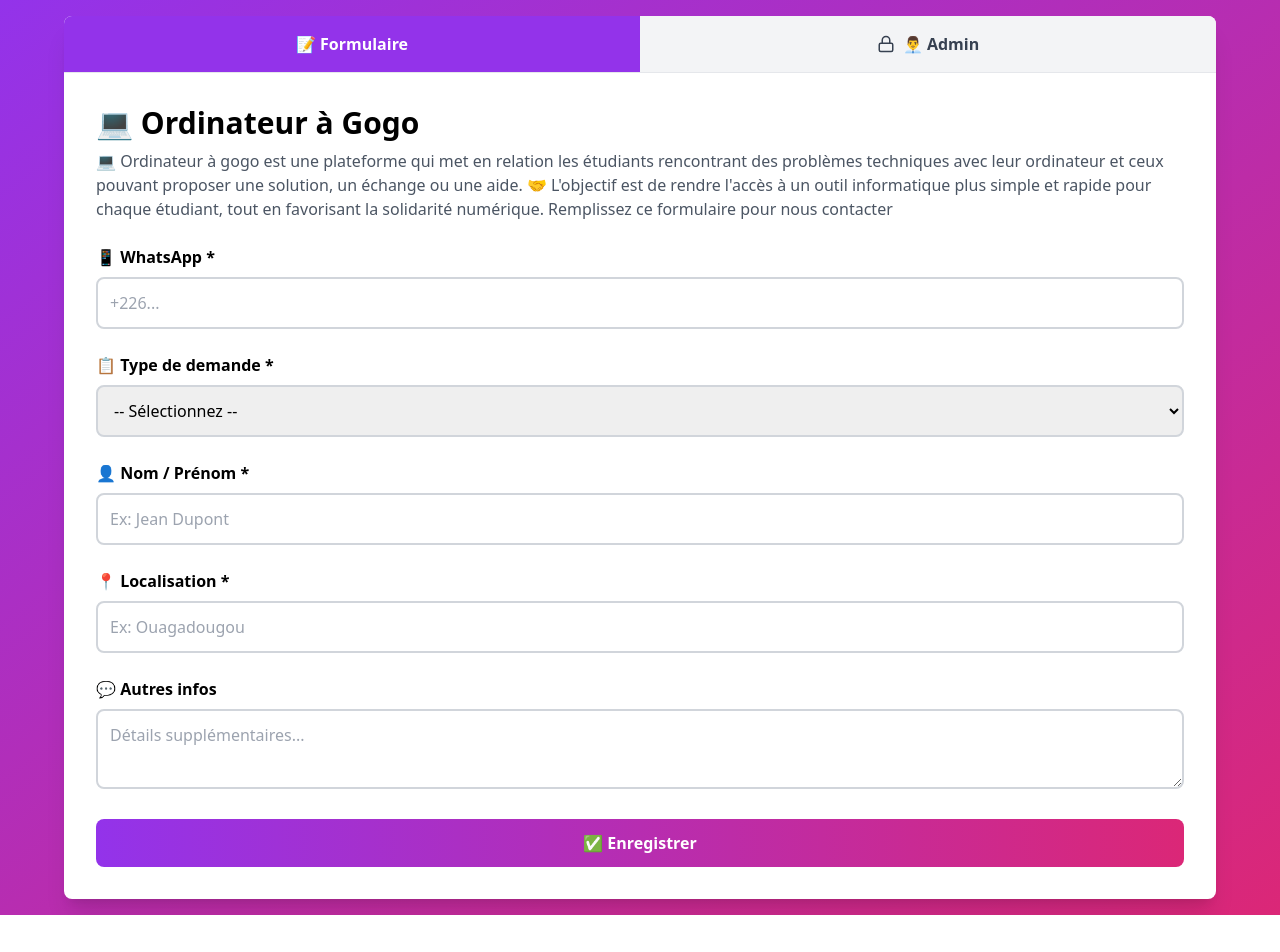
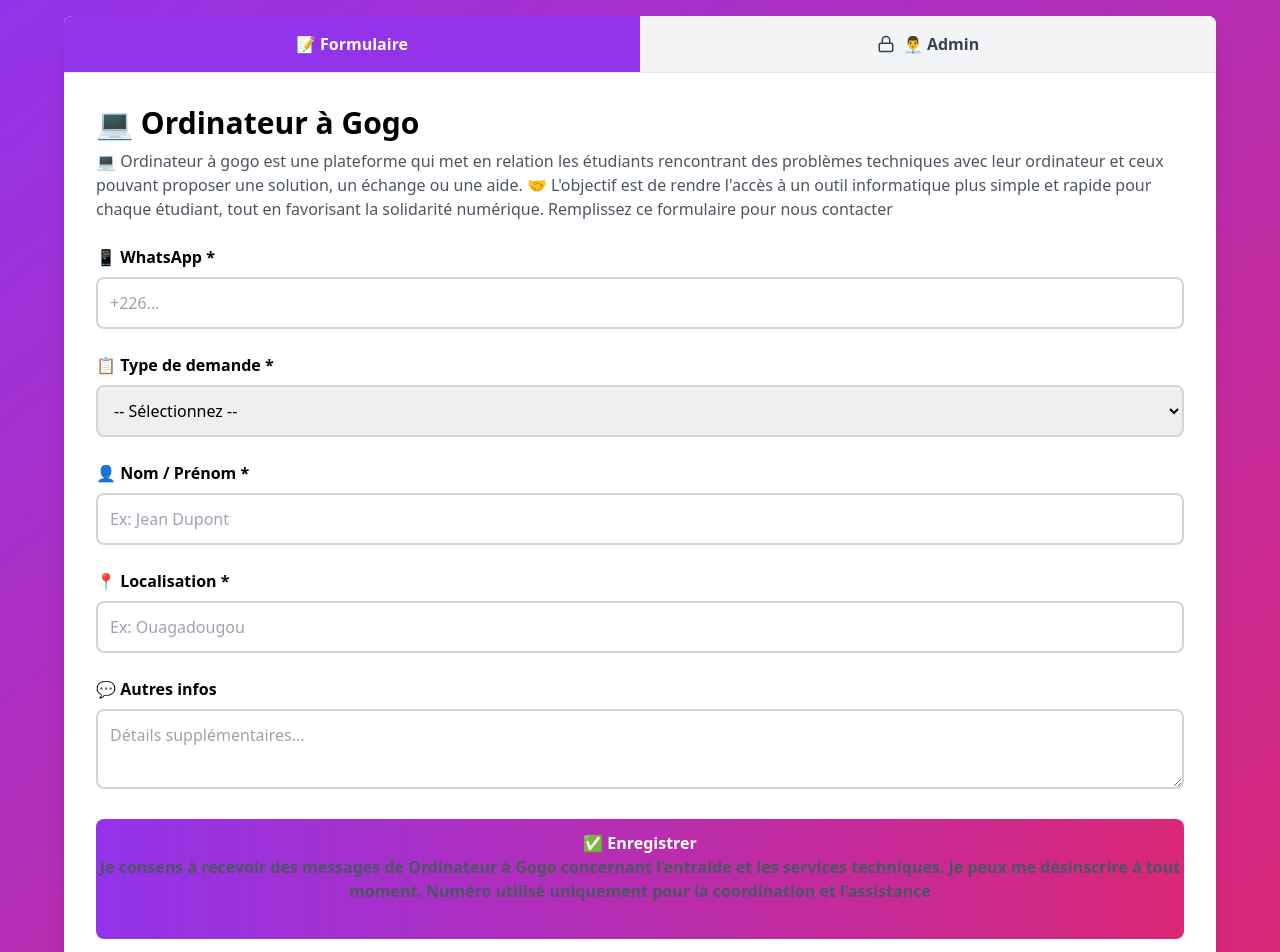
Before and after one commit to Sigmales/Whatform, a React (Create React App) app: page / in a window 1280 px wide. Shown: the top 952 px of the page. Before the commit the page ends 915 px from the top, so only its background shows below. Built offline with nearby package versions, Linux system fonts and the light colour scheme.

Commit message:
Update OrdinatoirGogo.js

```diff
--- a/src/components/OrdinatoirGogo.js
+++ b/src/components/OrdinatoirGogo.js
@@ -331,6 +331,7 @@
 
                 <button onClick={handleSubmit} disabled={loading} className="w-full bg-gradient-to-r from-purple-600 to-pink-600 text-white py-3 rounded-lg font-bold hover:shadow-lg transition disabled:opacity-50">
                   {loading ? '⏳ Envoi...' : '✅ Enregistrer'}
+                    <p className="text-gray-600 mb-6">Je consens à recevoir des messages de Ordinateur à Gogo concernant l’entraide et les services techniques. Je peux me désinscrire à tout moment. Numéro utilisé uniquement pour la coordination et l’assistance</p>
                 </button>
               </div>
             </div>
```
